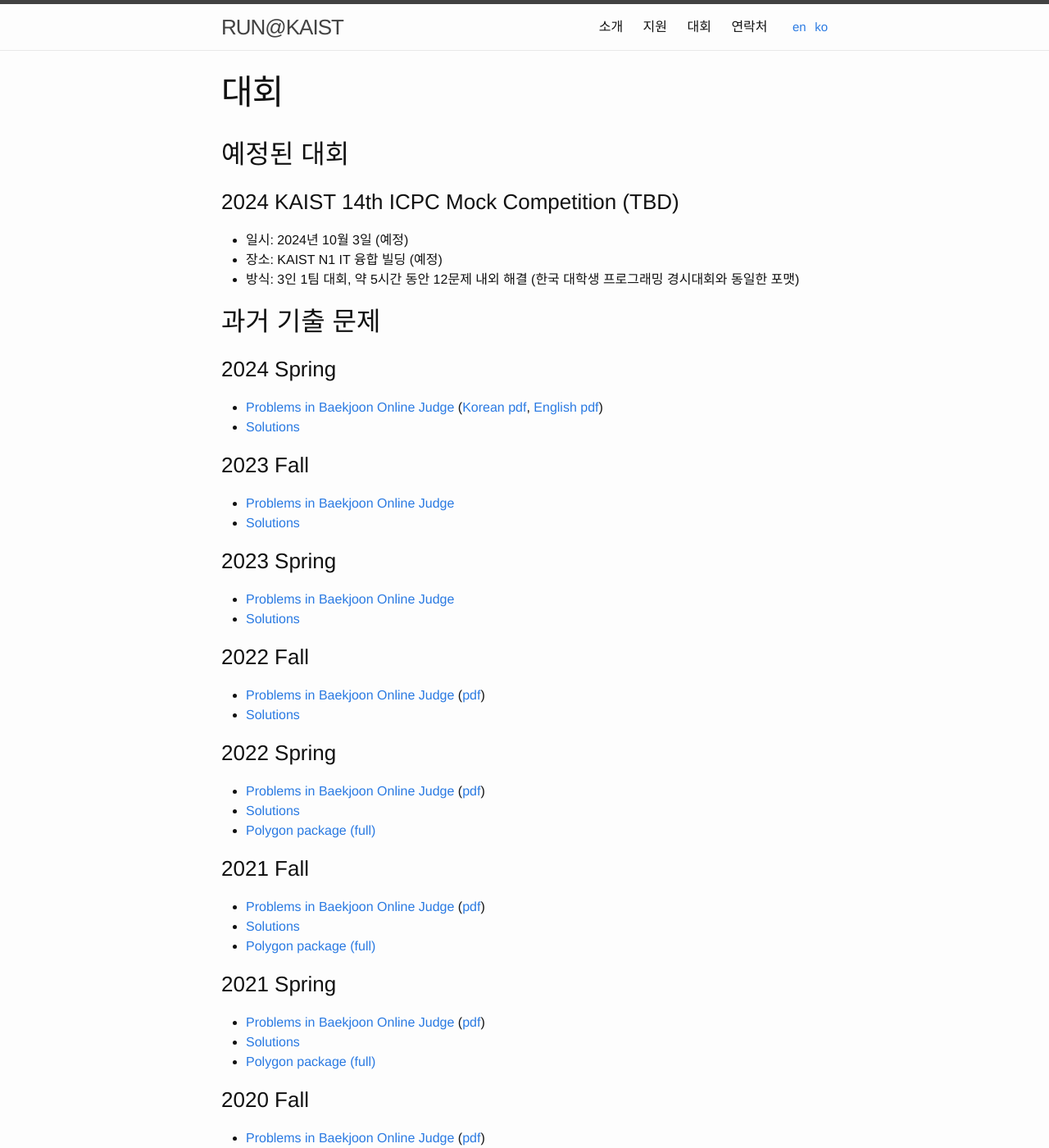
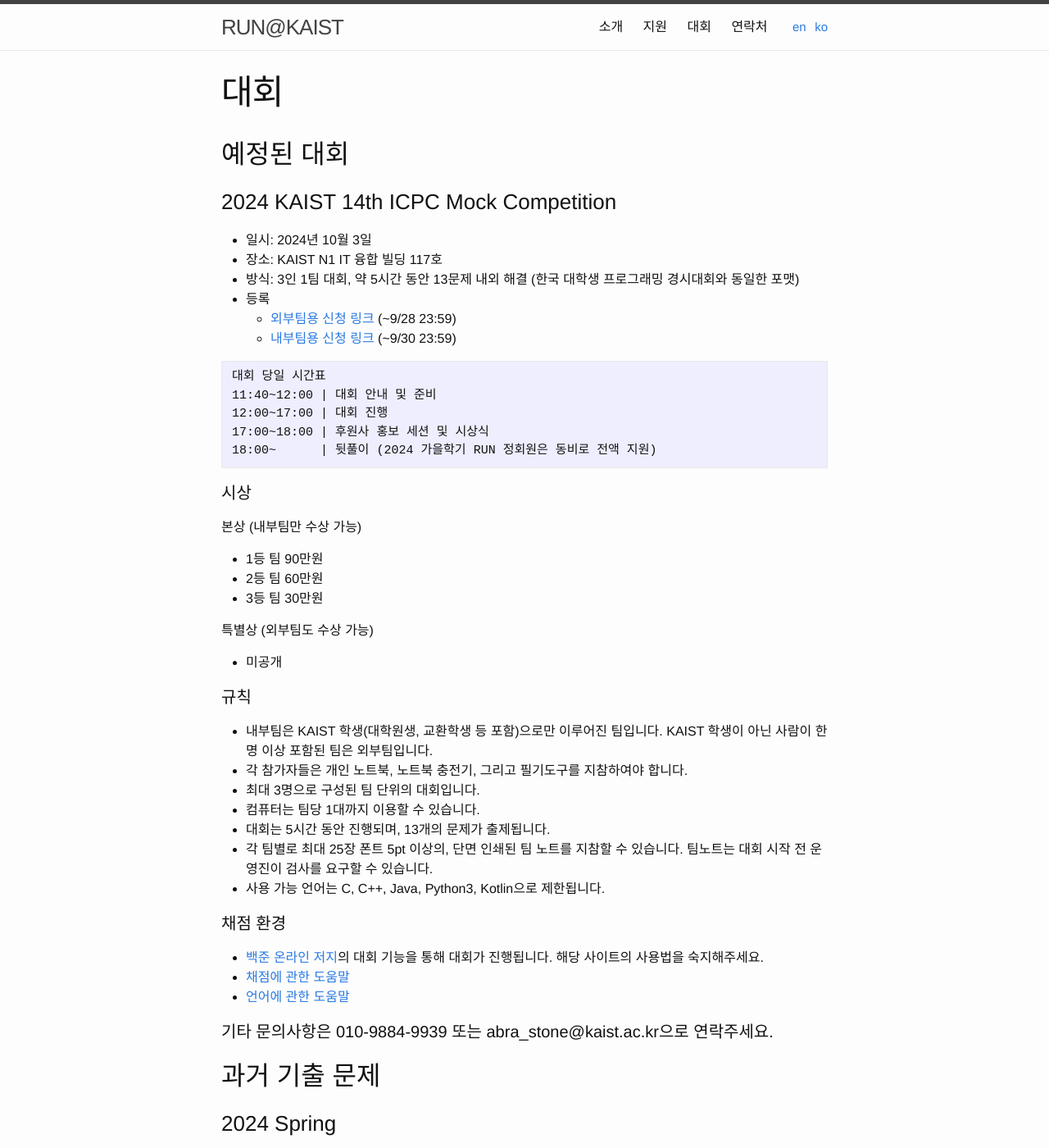
Before and after one commit to RUN-KAIST/kaist.run, a Jekyll site: the page built from contests/ko.md, in a window 1280 px wide and 1400 px high. Shown: the whole window at 82% size. Built offline with Jekyll 4.4.1, drawn with Linux system fonts in a browser that asks for light colours.

Commit message:
feat: 14th ICPC Mock Competition contests and intex

````diff
--- a/contests/ko.md
+++ b/contests/ko.md
@@ -8,10 +8,50 @@ order: 3
 ---
 ## 예정된 대회
 
-### 2024 KAIST 14th ICPC Mock Competition (TBD)
-* 일시: 2024년 10월 3일 (예정)
-* 장소: KAIST N1 IT 융합 빌딩 (예정)
-* 방식: 3인 1팀 대회, 약 5시간 동안 12문제 내외 해결 (한국 대학생 프로그래밍 경시대회와 동일한 포맷)
+### 2024 KAIST 14th ICPC Mock Competition
+
+* 일시: 2024년 10월 3일
+* 장소: KAIST N1 IT 융합 빌딩 117호
+* 방식: 3인 1팀 대회, 약 5시간 동안 13문제 내외 해결 (한국 대학생 프로그래밍 경시대회와 동일한 포맷)
+* 등록
+    * [외부팀용 신청 링크](https://forms.gle/JsCjZjH349zPySBj8) (~9/28 23:59)
+    * [내부팀용 신청 링크](https://forms.gle/eXHjDzBoHeHuGmjEA) (~9/30 23:59)
+
+```
+대회 당일 시간표
+11:40~12:00 | 대회 안내 및 준비
+12:00~17:00 | 대회 진행
+17:00~18:00 | 후원사 홍보 세션 및 시상식
+18:00~      | 뒷풀이 (2024 가을학기 RUN 정회원은 동비로 전액 지원)
+```
+
+#### 시상
+
+본상 (내부팀만 수상 가능)
+* 1등 팀 90만원
+* 2등 팀 60만원
+* 3등 팀 30만원
+
+특별상 (외부팀도 수상 가능)
+* 미공개
+
+#### 규칙
+
+- 내부팀은 KAIST 학생(대학원생, 교환학생 등 포함)으로만 이루어진 팀입니다. KAIST 학생이 아닌 사람이 한 명 이상 포함된 팀은 외부팀입니다.
+- 각 참가자들은 개인 노트북, 노트북 충전기, 그리고 필기도구를 지참하여야 합니다.
+- 최대 3명으로 구성된 팀 단위의 대회입니다.
+- 컴퓨터는 팀당 1대까지 이용할 수 있습니다.
+- 대회는 5시간 동안 진행되며, 13개의 문제가 출제됩니다.
+- 각 팀별로 최대 25장 폰트 5pt 이상의, 단면 인쇄된 팀 노트를 지참할 수 있습니다. 팀노트는 대회 시작 전 운영진이 검사를 요구할 수 있습니다.
+- 사용 가능 언어는 C, C++, Java, Python3, Kotlin으로 제한됩니다.
+
+#### 채점 환경
+
+- [백준 온라인 저지](https://www.acmicpc.net/)의 대회 기능을 통해 대회가 진행됩니다. 해당 사이트의 사용법을 숙지해주세요.
+- [채점에 관한 도움말](https://www.acmicpc.net/help/judge)
+- [언어에 관한 도움말](https://www.acmicpc.net/help/language)
+
+#### 기타 문의사항은 010-9884-9939 또는 abra_stone@kaist.ac.kr으로 연락주세요.
 
 ## 과거 기출 문제
 
````
Also changed, not shown: contests/en.md (+43 -3 lines), index/en.md (+7 -0 lines), index/ko.md (+8 -0 lines).
